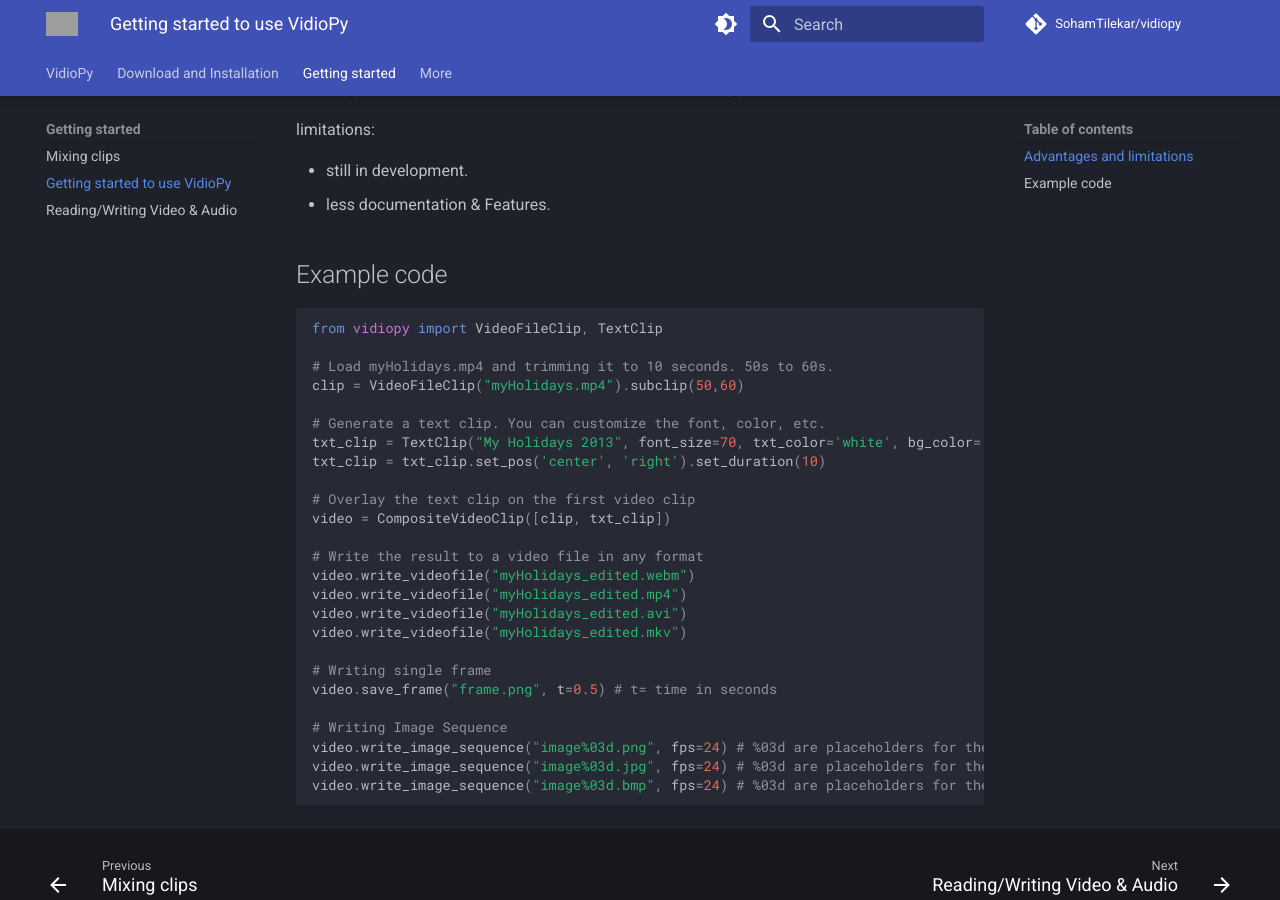
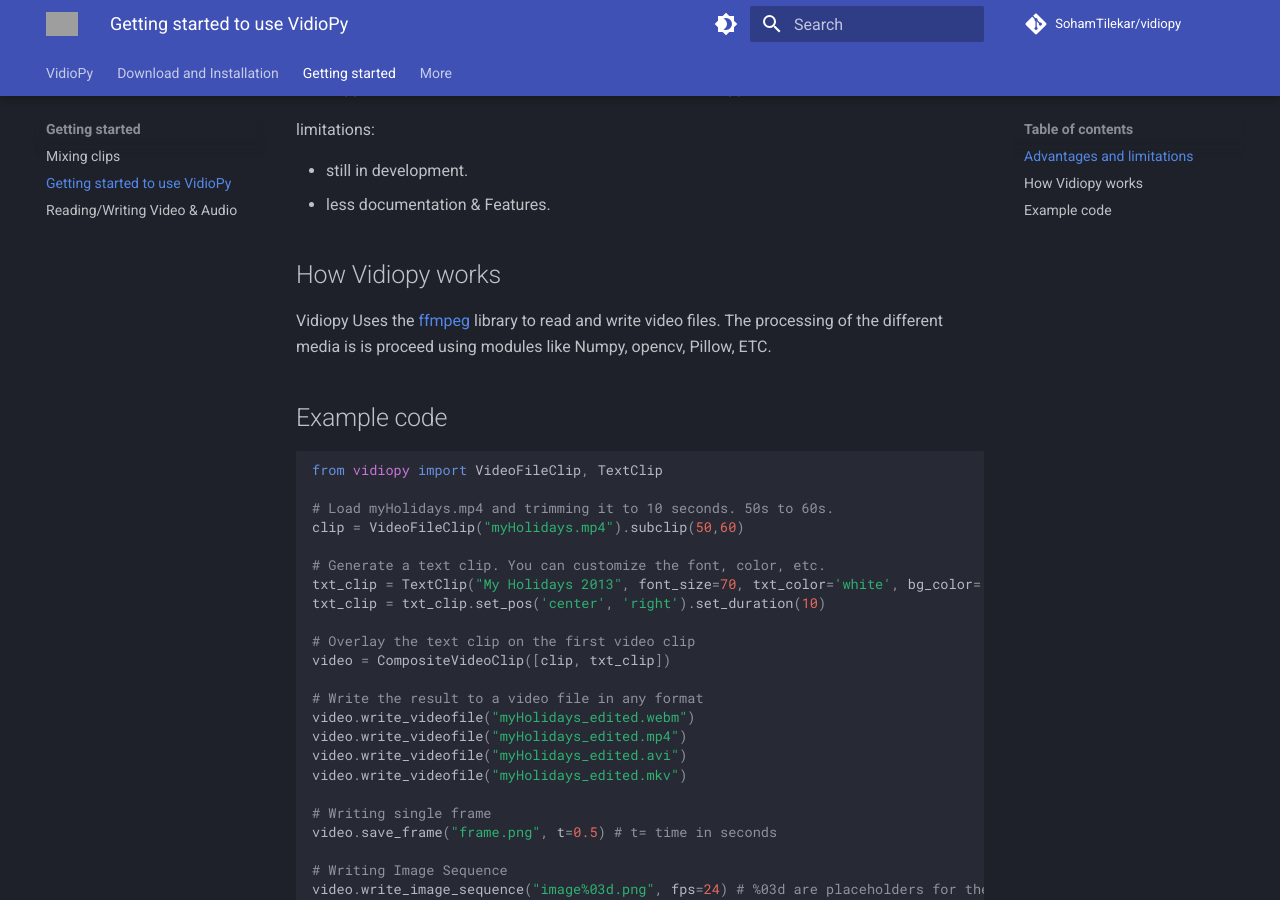
Before and after one commit to SohamTilekar/vidiopy, an MkDocs documentation site: the page built from docs/getting_started/quick_presentation.md, in a window 1280 px wide and 900 px high, scrolled down 538 px. Built offline with MkDocs 1.6.1 and Material for MkDocs 9.7.7, drawn with Linux system fonts in a browser that asks for light colours; comment, search, counter and statistics services are not loaded; grey boxes are pictures that could not be loaded.

Commit message:
Remove decorator dependency and add explanation of how Vidiopy works

```diff
--- a/docs/getting_started/quick_presentation.md
+++ b/docs/getting_started/quick_presentation.md
@@ -16,6 +16,10 @@
 
 - still in development.
 - less documentation & Features.
+
+## How Vidiopy works
+
+Vidiopy Uses the [ffmpeg](https://www.ffmpeg.org/) library to read and write video files. The processing of the different media is is proceed using modules like Numpy,  opencv, Pillow, ETC.
 
 ## Example code
 
```
Also changed, not shown: docs/download_install.md (+0 -1 lines).
